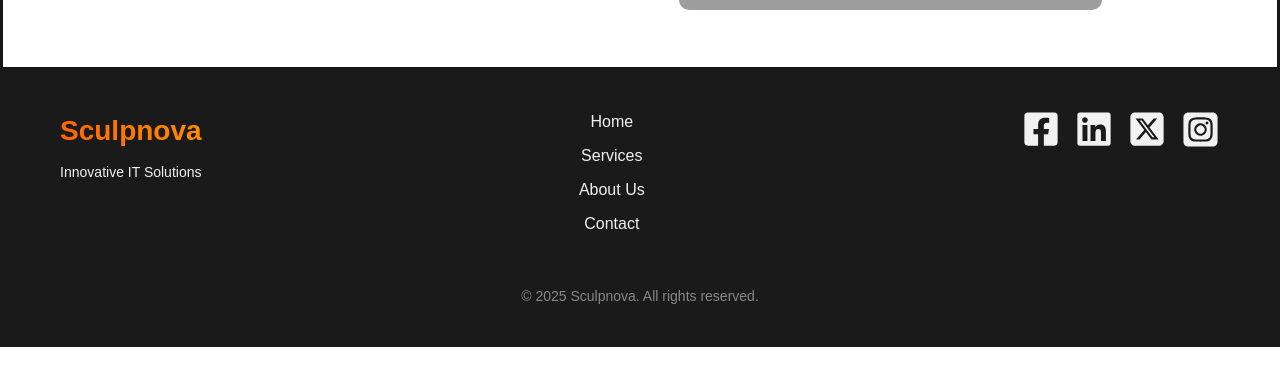
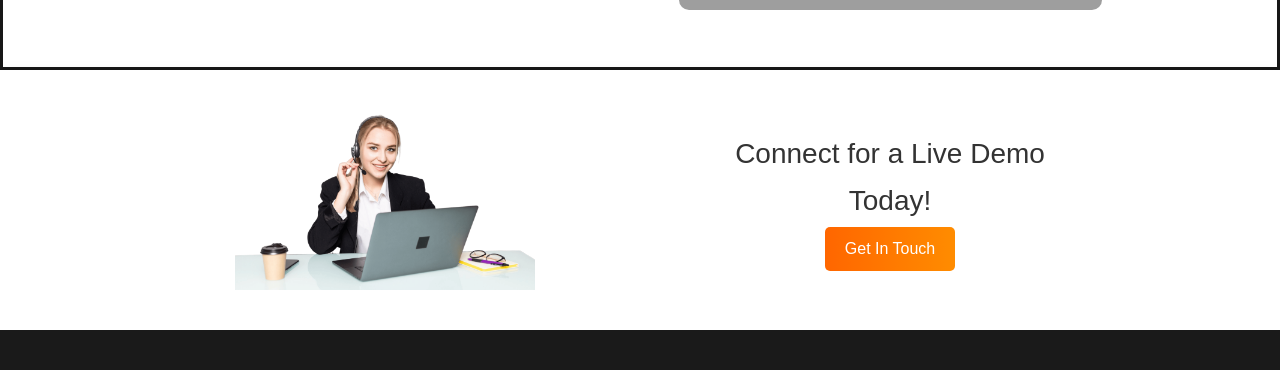
Before and after one commit to Vipul7179/Nextjs_Zinaus, a Next.js app: page /expertise in a window 1280 px wide. Shown: the part 2665-3035 px from the top of the page. Before the commit the page ends 3012 px from the top, so only its background shows below. Built offline with nearby package versions, Linux system fonts and the light colour scheme; grey boxes are pictures that could not be loaded.

Commit message:
added contact section in experties page

```diff
--- a/src/app/expertise/expertise.module.css
+++ b/src/app/expertise/expertise.module.css
@@ -211,6 +211,63 @@
 
 /* portfolio section ends********** */
 
+/* contact us section start */
+/* contact section********************** */
+.contactSection {
+  /* padding: 50px 0; */
+  background-color: #f9f9f9;
+}
+
+.contactWrapper {
+  display: flex;
+  justify-content: center;
+  align-items: center;
+  gap: 200px;
+  padding: 20px;
+  background-color: white;
+  /* border-radius: 20px; */
+  box-shadow: 0 8px 16px rgba(0, 0, 0, 0.2);
+}
+
+.contactImage {
+  width: 300px;
+  height: auto;
+  padding-bottom: 20px;
+}
+
+.contactContent {
+  text-align: center;
+}
+
+.contactContent h2,
+.contactContent h3 {
+  font-size: 28px;
+  margin: 5px 0;
+  color: #333;
+}
+
+.serviceButton {
+  display: inline-block;
+  padding: 10px 20px;
+  background: linear-gradient(90deg, #ff6600, #ff8c00);
+
+  border-radius: 5px;
+  cursor: pointer;
+  transition: transform 0.2s ease, background-color 0.2s ease;
+}
+
+.serviceButton:hover {
+  background-color: #ff8c00;
+  transform: scale(1.05);
+}
+
+.serviceText a {
+  color: white;
+  text-decoration: none;
+}
+
+/* contact us end */
+
 /* Responsive Design */
 @media (max-width: 768px) {
   .aboutSection {
@@ -282,4 +339,7 @@
     justify-content: center;
     display: flex;
   }
+  .contactImage {
+    display: none;
+  }
 }
--- a/src/app/expertise/page.js
+++ b/src/app/expertise/page.js
@@ -269,6 +269,27 @@
 
 
 {/* postfolio section ends******************************* */}
+ {/* contact******************************** */}
+ <section className={styles.contactSection}>
+  <div className={styles.contactWrapper}>
+    <img src="/Images/get_in_touch.png" alt="Contact Us" className={styles.contactImage} />
+    <div className={styles.contactContent}>
+      <h2>Connect for a Live Demo</h2>
+      <h3>Today!</h3>
+      {/* button */}
+
+      <div className={styles.serviceButton}>
+  <div className={styles.serviceText}>
+    <Link href="/contact" className={styles.textWhite}>Get In Touch</Link>
+  </div>
+</div>
+
+
+
+
+    </div>
+  </div>
+</section>
 
 
     </main>
```
